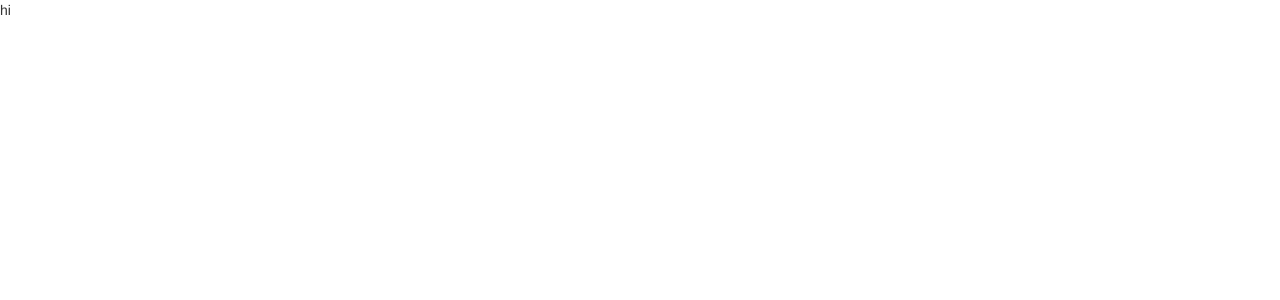
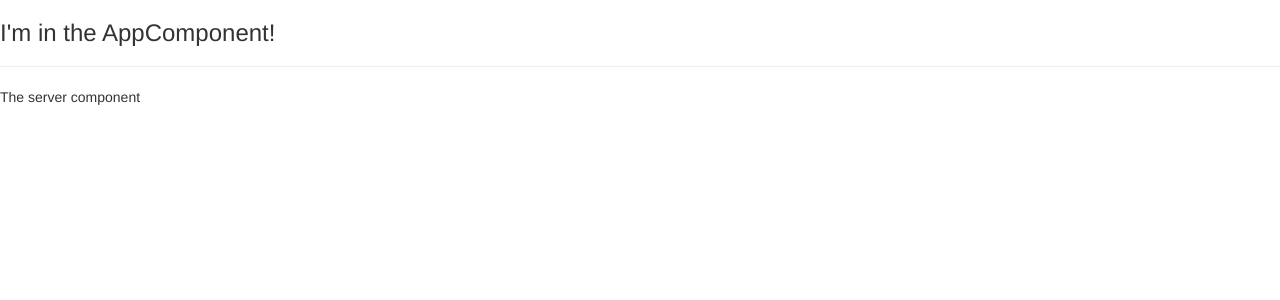
Before and after one commit to dan-kiss-dev-this/angular_practice, an Angular app: page / in a window 1280 px wide. Shown: the top 300 px of the page. Built offline with nearby package versions, Linux system fonts and the light colour scheme.

Commit message:
add in a second component called server.component to appear

```diff
--- a/src/app/app.component.html
+++ b/src/app/app.component.html
@@ -1 +1,3 @@
-<p>hi</p>
+<h3>I'm in the AppComponent!</h3>
+<hr />
+<app-server></app-server>
--- a/src/app/app.component.ts
+++ b/src/app/app.component.ts
@@ -5,6 +5,4 @@
   templateUrl: "./app.component.html",
   styleUrls: ["./app.component.css"]
 })
-export class AppComponent {
-  name = "Max";
-}
+export class AppComponent {}
--- a/src/app/app.module.ts
+++ b/src/app/app.module.ts
@@ -2,9 +2,10 @@
 import { NgModule } from "@angular/core";
 
 import { AppComponent } from "./app.component";
+import { ServerComponent } from "./server/server.component";
 
 @NgModule({
-  declarations: [AppComponent],
+  declarations: [AppComponent, ServerComponent],
   imports: [BrowserModule],
   providers: [],
   bootstrap: [AppComponent]
--- /dev/null
+++ b/src/app/server/server.component.html
@@ -0,0 +1 @@
+<p>The server component</p>
--- a/src/index.html
+++ b/src/index.html
@@ -1,14 +1,14 @@
-<!doctype html>
+<!DOCTYPE html>
 <html lang="en">
-<head>
-  <meta charset="utf-8">
-  <title>MyFirstApp</title>
-  <base href="/">
+  <head>
+    <meta charset="utf-8" />
+    <title>MyFirstApp</title>
+    <base href="/" />
 
-  <meta name="viewport" content="width=device-width, initial-scale=1">
-  <link rel="icon" type="image/x-icon" href="favicon.ico">
-</head>
-<body>
-  <app-root></app-root>
-</body>
+    <meta name="viewport" content="width=device-width, initial-scale=1" />
+    <link rel="icon" type="image/x-icon" href="favicon.ico" />
+  </head>
+  <body>
+    <app-root>Loading...</app-root>
+  </body>
 </html>
```
Also changed, not shown: src/app/server/server.component.ts (added, +7 -0 lines).
